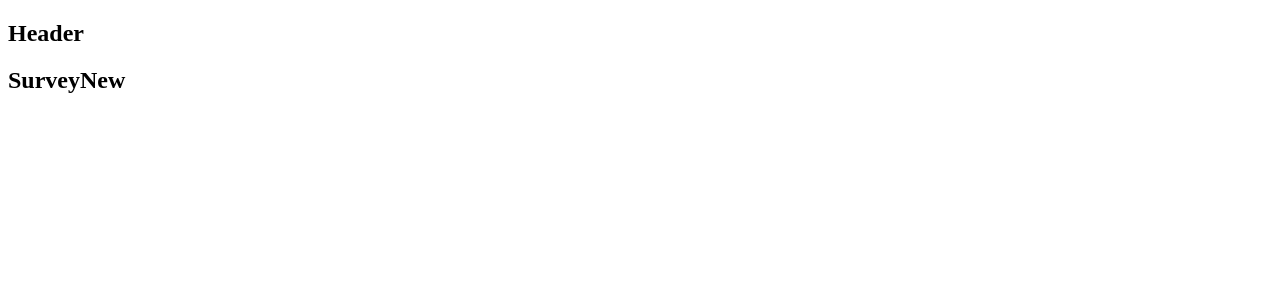
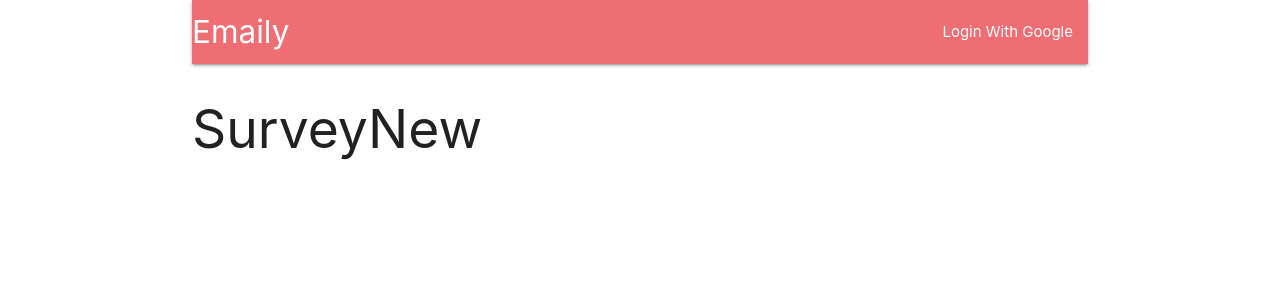
Before and after one commit to JoshuaKaluski/emaily, a React (Create React App) app in the folder client/: page /surveys/new in a window 1280 px wide. Shown: the top 300 px of the page. Built offline with nearby package versions, Linux system fonts and the light colour scheme.

Commit message:
Implemented v1 of auth reducer

```diff
--- a/client/package.json
+++ b/client/package.json
@@ -3,13 +3,16 @@
   "version": "0.1.0",
   "private": true,
   "dependencies": {
+    "axios": "^0.19.0",
     "http-proxy-middleware": "latest",
+    "materialize-css": "^1.0.0-rc.2",
     "react": "^16.8.6",
     "react-dom": "^16.8.6",
     "react-redux": "^7.1.0",
     "react-router-dom": "^5.0.1",
     "react-scripts": "3.0.1",
-    "redux": "^4.0.4"
+    "redux": "^4.0.4",
+    "redux-thunk": "^2.3.0"
   },
   "scripts": {
     "start": "react-scripts start",
--- /dev/null
+++ b/client/src/actions/types.js
@@ -0,0 +1 @@
+export const FETCH_USER = "fetch_user";
--- a/client/src/components/App.js
+++ b/client/src/components/App.js
@@ -1,14 +1,15 @@
 import React from 'react';
 import {BrowserRouter, Route} from 'react-router-dom';
 
-const Header = () => <h2>Header</h2>
+import Header from './Header';
+
 const Dashboard = () => <h2>Dashboard</h2>
 const SurveyNew = () => <h2>SurveyNew</h2>
 const Landing = () => <h2>Landing</h2>
 
 const App = () => {
   return (
-    <div>
+    <div className="container">
       <BrowserRouter>
         <div>
           <Header />
--- /dev/null
+++ b/client/src/components/Header.js
@@ -0,0 +1,18 @@
+import React, {Component} from 'react';
+
+class Header extends Component {
+  render() {
+    return (
+      <nav>
+        <div className="nav-wrapper">
+          <a href="#" className="left brand-logo">Emaily</a>
+          <ul id="nav-mobile" className="right">
+            <li><a>Login With Google</a></li>
+          </ul>
+        </div>
+      </nav>
+    )
+  }
+}
+
+export default Header;
--- a/client/src/index.js
+++ b/client/src/index.js
@@ -1,12 +1,14 @@
+import 'materialize-css/dist/css/materialize.min.css';
 import React from 'react';
 import ReactDOM from 'react-dom';
 import {Provider} from 'react-redux';
 import {createStore, applyMiddleware} from "redux";
+import reduxThunk from 'redux-thunk';
 
 import App from './components/App';
 import reducers from './reducers';
 
-const store = createStore(reducers, {}, applyMiddleware());
+const store = createStore(reducers, {}, applyMiddleware(reduxThunk));
 
 ReactDOM.render(
   <Provider store={store}>
--- a/client/src/setupProxy.js
+++ b/client/src/setupProxy.js
@@ -1,5 +1,5 @@
 const proxy = require('http-proxy-middleware');
 
 module.exports = app => {
-  app.use(proxy(['/auth/api', '/auth/google'], {target: 'http://localhost:5000'}));
+  app.use(proxy(['/auth/api/*', '/auth/google'], {target: 'http://localhost:5000'}));
 };
--- a/package.json
+++ b/package.json
@@ -19,7 +19,7 @@
     "concurrently": "^4.1.1",
     "cookie-session": "^1.3.3",
     "express": "^4.17.1",
-    "mongoose": "^5.6.3",
+    "mongoose": "^5.6.4",
     "passport": "^0.4.0",
     "passport-google-oauth20": "^2.0.0"
   }
```
Also changed, not shown: client/src/actions/index.js (added, +10 -0 lines), 2 other files (tests, documents, lock files or other folders).
